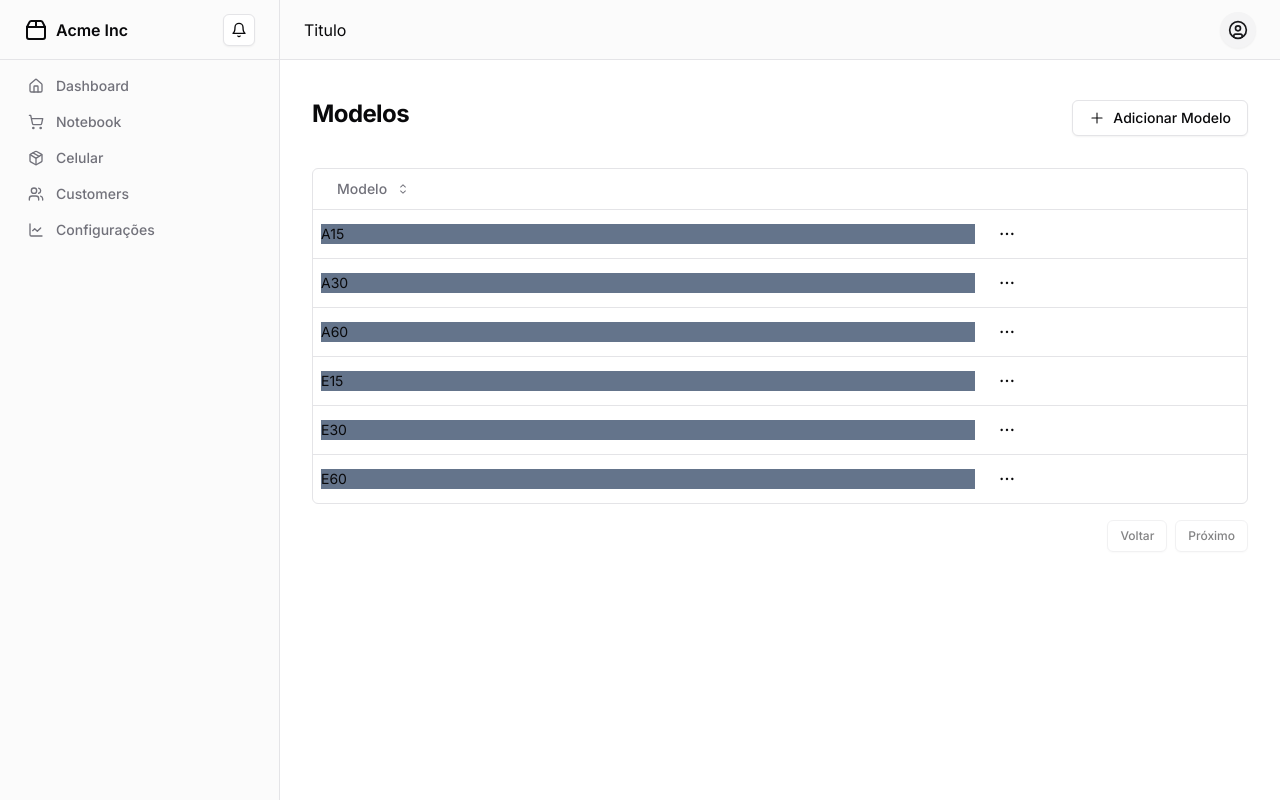
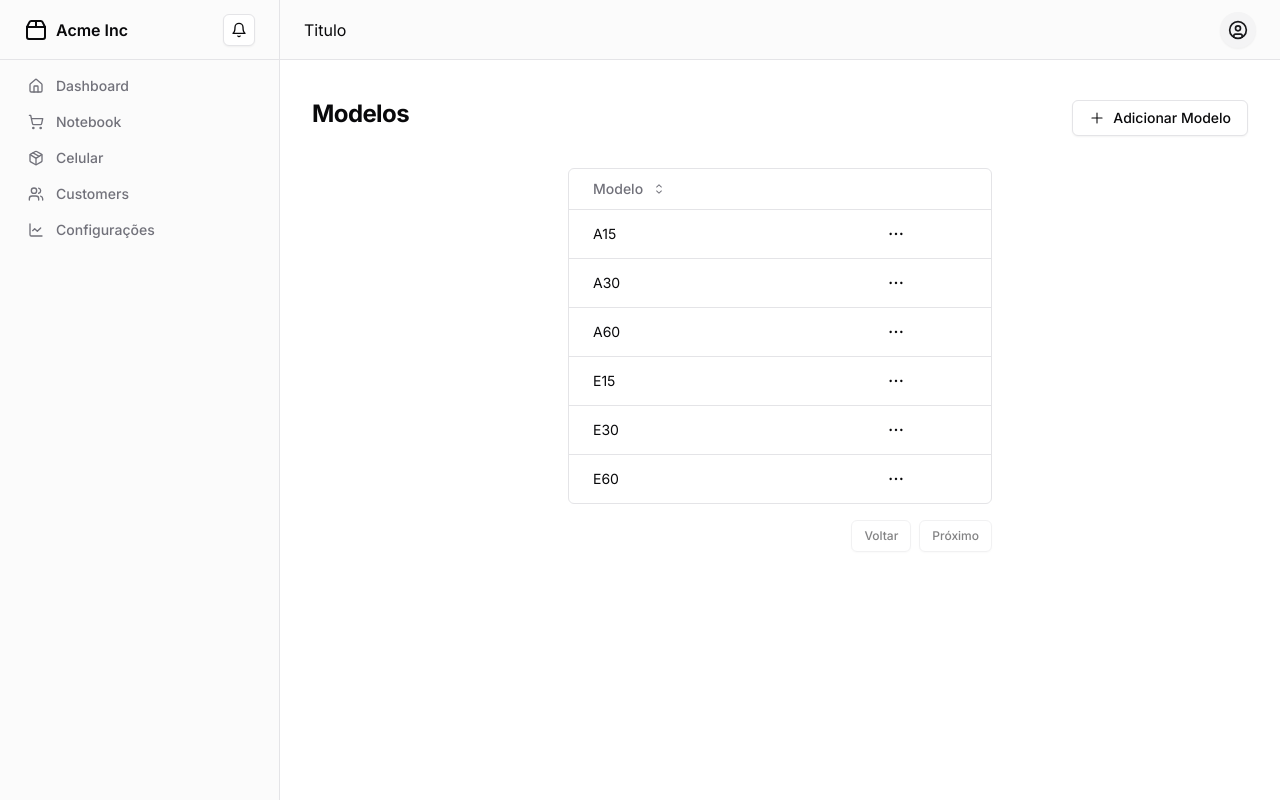
Before and after one commit to beliciobcardoso/mp-device-manager, a Next.js app: page /configuracoes/modelo in a window 1280 px wide. Built offline with nearby package versions, Linux system fonts and the light colour scheme.

Commit message:
Aba Modelo Designer Done

```diff
--- a/app/configuracoes/modelo/components/data-table.tsx
+++ b/app/configuracoes/modelo/components/data-table.tsx
@@ -1,5 +1,6 @@
 'use client'
 
+import { Button } from '@/components/ui/button'
 import { CaretSortIcon, DotsHorizontalIcon } from '@radix-ui/react-icons'
 import {
   ColumnDef,
@@ -15,7 +16,6 @@ import {
 } from '@tanstack/react-table'
 import * as React from 'react'
 
-import { Button } from '@/components/ui/button'
 import {
   DropdownMenu,
   DropdownMenuContent,
@@ -79,9 +79,7 @@ export const columns: ColumnDef<Modelo>[] = [
         </Button>
       )
     },
-    cell: ({ row }) => (
-      <div className="bg-slate-500 flex flex-1">{row.getValue('nome')}</div>
-    ),
+    cell: ({ row }) => <div className="pl-4">{row.getValue('nome')}</div>,
   },
   {
     id: 'actions',
--- a/app/configuracoes/modelo/page.tsx
+++ b/app/configuracoes/modelo/page.tsx
@@ -4,7 +4,7 @@ import { DialogModelo } from './components/dialog-modelo'
 export default function ModeloPage() {
   return (
     <>
-      <div className=" h-full space-y-8 p-8">
+      <div className="h-full space-y-8 p-8">
         <div className="flex items-center justify-between space-y-2">
           <div>
             <h2 className="text-2xl font-bold tracking-tight">Modelos</h2>
@@ -13,7 +13,9 @@ export default function ModeloPage() {
             <DialogModelo />
           </div>
         </div>
-        <DataTable />
+        <div className="flex justify-center items-center px-64">
+          <DataTable />
+        </div>
       </div>
     </>
   )
--- a/app/configuracoes/page.tsx
+++ b/app/configuracoes/page.tsx
@@ -52,7 +52,7 @@ export default function Configuracoes() {
             <CardContent className="space-y-2"></CardContent>
           </Card>
         </TabsContent>
-        <TabsContent value="modelo" className="w-[500px]">
+        <TabsContent value="modelo" className="">
           <ModeloPage />
         </TabsContent>
         <TabsContent value="notebook" className="w-[400px]">
```
Also changed, not shown: app/configuracoes/modelo/components/dialog-modelo.tsx (+31 -18 lines).
